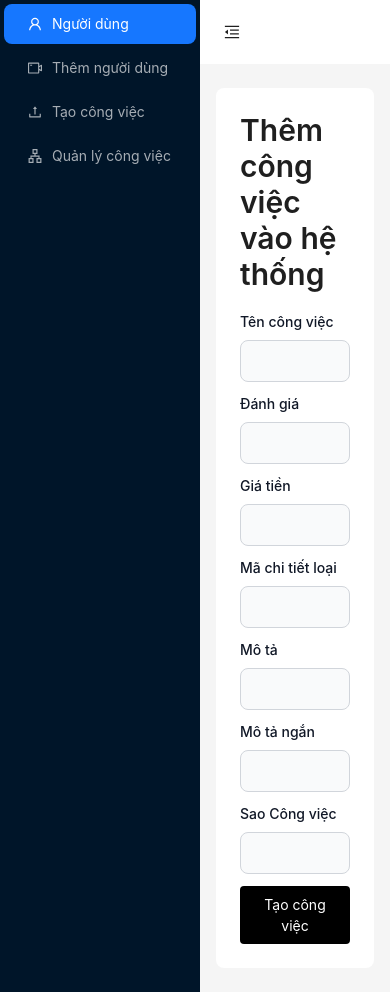
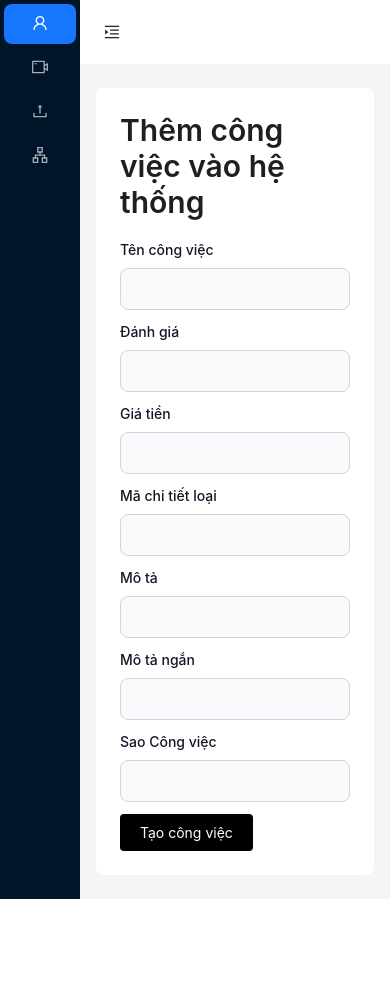
Before and after one commit to Cupcake425/BC68_Fiverr, a React app: page /admin/create-job in a window 390 px wide. After the commit the page ends 899 px from the top, so only its background shows below. Built offline with nearby package versions, Linux system fonts and the light colour scheme; no server answers; the HTML template or start-up script is replaced by a standard one.

Commit message:
responsive Admin Page

```diff
--- a/src/pages/ManagerJob/ManagerJob.jsx
+++ b/src/pages/ManagerJob/ManagerJob.jsx
@@ -23,7 +23,7 @@
   const [isModalOpen, setIsModalOpen] = useState(false);
   const { handleNotification } = useContext(NotificationContext);
   const { user } = useSelector((state) => state.authSlice);
-  console.log(user);
+
   const showModal = (record) => {
     setJobValue({
       id: record.id,
@@ -93,6 +93,7 @@
       render: (text) => {
         return <img className="h-14" src={text} />;
       },
+      responsive: ["lg"],
     },
 
     // USER ADMIN
--- a/src/pages/ManagerUser/ManagerUser.jsx
+++ b/src/pages/ManagerUser/ManagerUser.jsx
@@ -7,10 +7,6 @@
 import "./ManagerUser.scss";
 import InputCustom from "../../components/InputCustom/InputCustom";
 import { skillService } from "../../services/skill.service";
-
-// Thực hiện tạo 1 service dùng quản lý các API về người dùng
-// Cấu hình một phương thức dùng để xóa người dùng trong hệ thống (khi gọi tới phương thức cần truyền ID của người dùng đang muốn xóa)
-// Sau khi đã cấu hình phương thức, quay trở lại component managerUser và xử ký tạo sự kiện click tương tác với nút xóa dùng để xóa người dùng
 
 const ManagerUser = () => {
   const [userValue, setUserValue] = useState({
@@ -35,7 +31,7 @@
       name: record.name,
       email: record.email,
       phone: record.phone,
-      birthday: record.birthday.split("-").reverse().join("-"), // Adjust date format
+      birthday: record.birthday.split("-").reverse().join("-"),
       gender: record.gender,
       role: record.role,
       skill: record.skill || [],
@@ -95,6 +91,7 @@
       title: "Name",
       dataIndex: "name",
       key: "name",
+      responsive: ["md"],
     },
     {
       title: "Avatar",
@@ -103,6 +100,7 @@
       render: (text) => {
         return <img className="h-14" src={text} />;
       },
+      responsive: ["lg"],
     },
     {
       title: "Email",
@@ -115,6 +113,7 @@
       render: (text) => {
         return <Tag color={text ? "blue" : "cyan"}>{text ? "Nam" : "Nữ"}</Tag>;
       },
+      responsive: ["xl"],
     },
 
     // USER ADMIN
@@ -126,12 +125,12 @@
           {text}
         </Tag>
       ),
+      responsive: ["xl"],
     },
     {
       title: "Action",
       key: "action",
       render: (_, record) => {
-        console.log("record: ", record);
         return (
           <Space size="middle" className="space-x-3">
             <button
@@ -195,9 +194,7 @@
                     value={userValue.birthday.split("-").reverse().join("-")}
                     type="date"
                     onChange={(event) => {
-                      // const arrDate = event.target.value.split("-").reverse().join("-");
                       const [year, month, day] = event.target.value.split("-");
-                      // console.log(arrDate);
                       const arrDate = `${day}-${month}-${year}`;
                       setUserValue({ ...userValue, birthday: arrDate });
                     }}
--- a/src/template/AdminTemplate/AdminTemplate.jsx
+++ b/src/template/AdminTemplate/AdminTemplate.jsx
@@ -9,16 +9,32 @@
 } from "@ant-design/icons";
 import { Button, Layout, Menu, theme } from "antd";
 import { Link, Outlet } from "react-router-dom";
+import useResponsive from "../../hooks/useResponsive";
 const { Header, Sider, Content } = Layout;
 const AdminTemplate = () => {
   const [collapsed, setCollapsed] = useState(false);
   const {
     token: { colorBgContainer, borderRadiusLG },
   } = theme.useToken();
+  const isResponsive = useResponsive({
+    sm: 640,
+    md: 768,
+    lg: 1024,
+    xl: 1280,
+    xxl: 1536,
+  });
+
+  useEffect(() => {
+    if (isResponsive.lg) {
+      setCollapsed(true);
+    } else {
+      setCollapsed(false);
+    }
+  }, [isResponsive.lg]);
 
   return (
     <Layout className="min-h-screen">
-      <Sider trigger={null} collapsible collapsed={collapsed}>
+      <Sider trigger={null} collapsible collapsed={collapsed} breakpoint="lg">
         <div className="demo-logo-vertical" />
         <Menu
           theme="dark"
```
